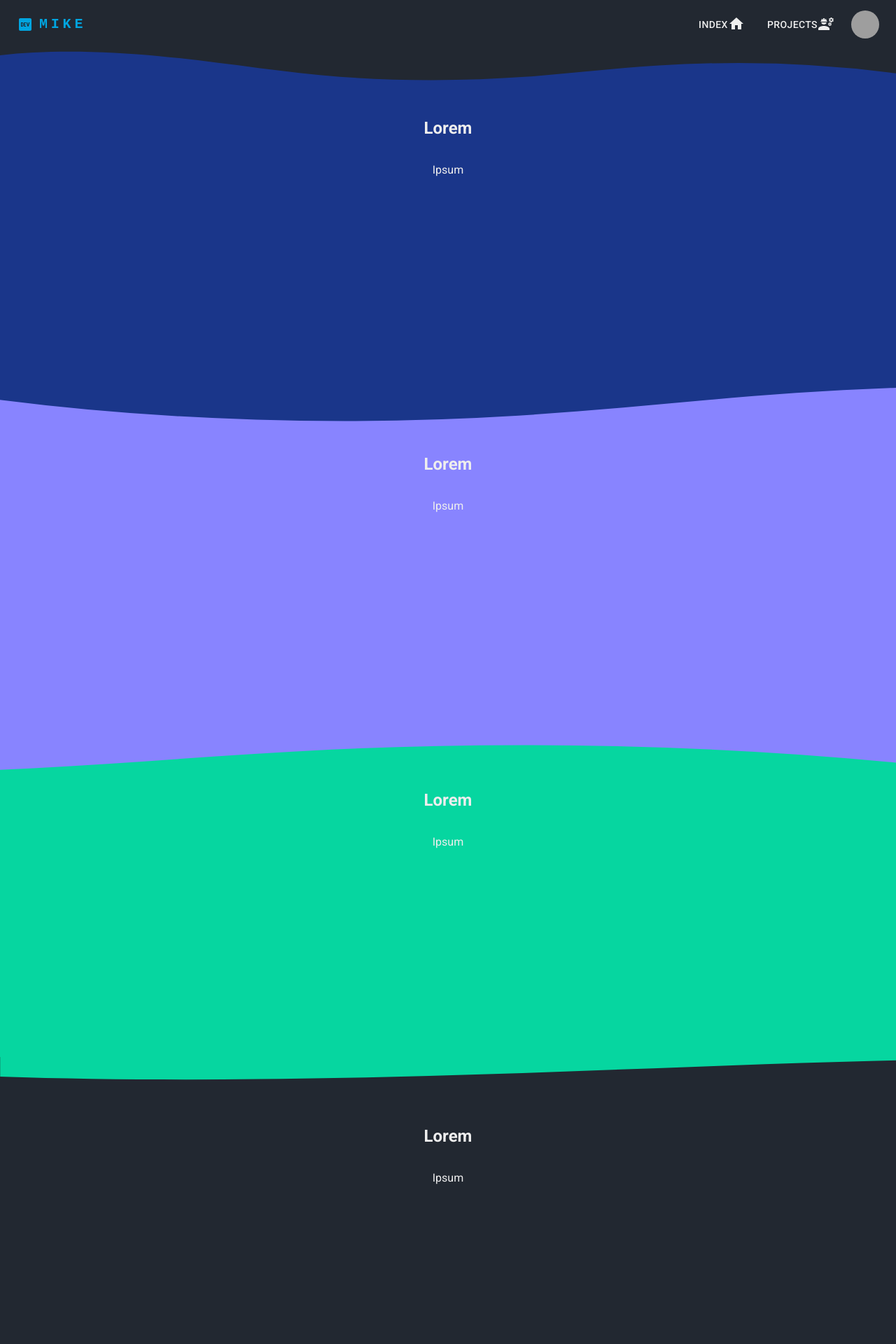
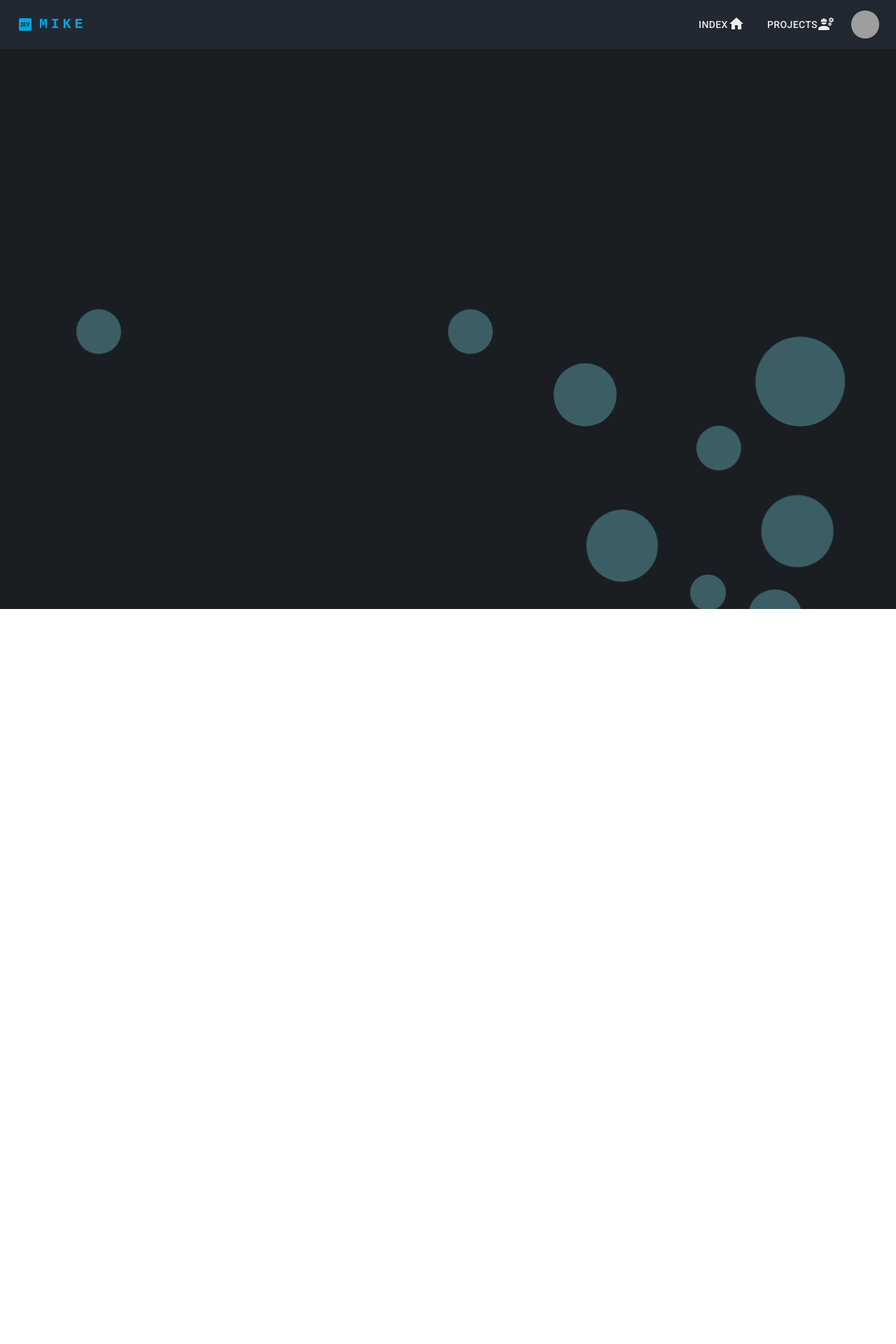
Before and after one commit to MikeNotu/front-portfolio, a React (Create React App) app: page / in a window 1280 px wide. Shown: the top 1920 px of the page at 70% size. After the commit the page ends 870 px from the top, so only its background shows below. Built offline with nearby package versions, Linux system fonts and the light colour scheme; grey boxes are pictures that could not be loaded.

Commit message:
Bubbles Background

```diff
--- a/src/styles/LandingPage.scss
+++ b/src/styles/LandingPage.scss
@@ -1,156 +1,87 @@
-$themeColours: (
-  customBlack: #222831,
-  customWhite: #eeeeee,
-  customBlue: #00a5e0,
-  customRed: #ee4266,
-  customGreen: #0ead69,
-  customPurple: #662c91,
-  customClearGray: #e6e8e6,
-);
-
-section {
-  position: relative;
-  display: flex;
-  flex-direction: column;
-  align-items: center;
-  color: #eeeeee;
-  background-color: #222831;
-  min-height: 20em;
-  padding: 5em 20vw;
+.landing-page {
+  background: #1a1e23;
+  margin: 0;
 }
 
-.sec-1 {
-  background: #1a368a;
+$bubble-count: 50;
+$sway-type: "sway-left-to-right", "sway-right-to-left";
+
+@function random_range($min, $max) {
+  $rand: random();
+  $random_range: $min + floor($rand * (($max - $min) + 1));
+  @return $random_range;
 }
 
-.sec-2 {
-  background: #8884ff;
+@function sample($list) {
+  @return nth($list, random(length($list)));
 }
 
-.sec-3 {
-  background: #06d6a0;
+.bubbles {
+  position: relative;
+  width: 100%;
+  height: 100vh;
+  overflow: hidden;
 }
 
-.sec-4 {
-  background: #222831;
-}
+.bubble {
+  position: absolute;
+  left: var(--bubble-left-offset);
+  bottom: -75%;
+  display: block;
+  width: var(--bubble-radius);
+  height: var(--bubble-radius);
+  border-radius: 50%;
+  animation: float-up var(--bubble-float-duration) var(--bubble-float-delay)
+    ease-in infinite;
 
-.sec-5 {
-  background: #0f0f10;
-}
-
-.bubble::after {
+  &::before {
+    position: absolute;
     content: "";
-  border-top-left-radius: 50% 100%;
-  border-top-right-radius: 50% 100%;
-  position: absolute;
-  bottom: 0%;
-  height: 85%;
-  width: 100%;
-  background-color: #0f0f10;
-  z-index: 1;
-}
-
-.wave-1 {
-  position: absolute;
     top: 0;
     left: 0;
     width: 100%;
-  overflow: hidden;
-  line-height: 0;
-  transform: rotate(180deg);
+    height: 100%;
+    background: hsla(183, 94%, 76%, 0.3);
+    border-radius: inherit;
+    animation: var(--bubble-sway-type) var(--bubble-sway-duration)
+      var(--bubble-sway-delay) ease-in-out alternate infinite;
   }
 
-.wave-1 svg {
-  position: relative;
-  display: block;
-  width: calc(100% + 1.3px);
-  height: 45px;
+  @for $i from 0 through $bubble-count {
+    &:nth-child(#{$i}) {
+      --bubble-left-offset: #{random_range(0vw, 100vw)};
+      --bubble-radius: #{random_range(1vw, 10vw)};
+      --bubble-float-duration: #{random_range(4s, 24s)};
+      --bubble-sway-duration: #{random_range(3s, 12s)};
+      --bubble-float-delay: #{random_range(0s, 8s)};
+      --bubble-sway-delay: #{random_range(0s, 8s)};
+      --bubble-sway-type: #{sample($sway-type)};
+    }
+  }
 }
 
-.wave-1 .shape-fill {
-  fill: #222831;
+@keyframes float-up {
+  to {
+    transform: translateY(-175vh);
+  }
 }
 
-.wave-2 {
-  position: absolute;
-  top: 0;
-  left: 0;
-  width: 100%;
-  overflow: hidden;
-  line-height: 0;
+@keyframes sway-left-to-right {
+  from {
+    transform: translateX(-100%);
   }
 
-.wave-2 svg {
-  position: relative;
-  display: block;
-  width: calc(216% + 1.3px);
-  height: 93px;
+  to {
+    transform: translateX(100%);
+  }
 }
 
-.wave-2 .shape-fill {
-  fill: #1a368a;
+@keyframes sway-right-to-left {
+  from {
+    transform: translateX(100%);
   }
 
-.wave-3 {
-  position: absolute;
-  top: 0;
-  left: 0;
-  width: 100%;
-  overflow: hidden;
-  line-height: 0;
-  transform: rotate(180deg);
+  to {
+    transform: translateX(-100%);
   }
-
-.wave-3 svg {
-  position: relative;
-  display: block;
-  width: calc(235% + 1.3px);
-  height: 77px;
 }
-
-.wave-3 .shape-fill {
-  fill: #8884ff;
-}
-
-.wave-4 {
-  position: absolute;
-  top: 0;
-  left: 0;
-  width: 100%;
-  overflow: hidden;
-  line-height: 0;
-}
-
-.wave-4 svg {
-  position: relative;
-  display: block;
-  width: calc(268% + 1.3px);
-  height: 35px;
-  transform: rotateY(180deg);
-}
-
-.wave-4 .shape-fill {
-  fill: #06d6a0;
-}
-
-.custom-shape-divider-top-1664497641 {
-  position: absolute;
-  top: 0;
-  left: 0;
-  width: 100%;
-  overflow: hidden;
-  line-height: 0;
-}
-
-.custom-shape-divider-top-1664497641 svg {
-  position: relative;
-  display: block;
-  width: calc(163% + 1.3px);
-  height: 90px;
-  transform: rotateY(180deg);
-}
-
-.custom-shape-divider-top-1664497641 .shape-fill {
-  fill: #50e3c2;
-}
--- a/src/views/LandingPage.tsx
+++ b/src/views/LandingPage.tsx
@@ -2,86 +2,59 @@ import "../styles/LandingPage.scss";
 
 const LandingPage = () => {
   return (
-    <div>
-      <section className="sec-1">
-        <div className="wave-1">
-          <svg
-            data-name="Layer 1"
-            xmlns="http://www.w3.org/2000/svg"
-            viewBox="0 0 1200 120"
-            preserveAspectRatio="none"
-          >
-            <path
-              d="M985.66,92.83C906.67,72,823.78,31,743.84,14.19c-82.26-17.34-168.06-16.33-250.45.39-57.84,11.73-114,31.07-172,41.86A600.21,600.21,0,0,1,0,27.35V120H1200V95.8C1132.19,118.92,1055.71,111.31,985.66,92.83Z"
-              className="shape-fill"
-            ></path>
-          </svg>
-        </div>
-
-        <h1>Lorem</h1>
-        <p>Ipsum</p>
-      </section>
-
-      <section className="sec-2">
-        <div className="wave-2">
-          <svg
-            data-name="Layer 1"
-            xmlns="http://www.w3.org/2000/svg"
-            viewBox="0 0 1200 120"
-            preserveAspectRatio="none"
-          >
-            <path
-              d="M321.39,56.44c58-10.79,114.16-30.13,172-41.86,82.39-16.72,168.19-17.73,250.45-.39C823.78,31,906.67,72,985.66,92.83c70.05,18.48,146.53,26.09,214.34,3V0H0V27.35A600.21,600.21,0,0,0,321.39,56.44Z"
-              className="shape-fill"
-            ></path>
-          </svg>
-        </div>
-        <h1>Lorem</h1>
-        <p>Ipsum</p>
-      </section>
-
-      <section className="sec-3">
-        <div className="wave-3">
-          <svg
-            data-name="Layer 1"
-            xmlns="http://www.w3.org/2000/svg"
-            viewBox="0 0 1200 120"
-            preserveAspectRatio="none"
-          >
-            <path
-              d="M985.66,92.83C906.67,72,823.78,31,743.84,14.19c-82.26-17.34-168.06-16.33-250.45.39-57.84,11.73-114,31.07-172,41.86A600.21,600.21,0,0,1,0,27.35V120H1200V95.8C1132.19,118.92,1055.71,111.31,985.66,92.83Z"
-              className="shape-fill"
-            ></path>
-          </svg>
-        </div>
-        <h1>Lorem</h1>
-        <p>Ipsum</p>
-      </section>
-      <section className="sec-4">
-        <div className="wave-4">
-          <svg
-            data-name="Layer 1"
-            xmlns="http://www.w3.org/2000/svg"
-            viewBox="0 0 1200 120"
-            preserveAspectRatio="none"
-          >
-            <path
-              d="M321.39,56.44c58-10.79,114.16-30.13,172-41.86,82.39-16.72,168.19-17.73,250.45-.39C823.78,31,906.67,72,985.66,92.83c70.05,18.48,146.53,26.09,214.34,3V0H0V27.35A600.21,600.21,0,0,0,321.39,56.44Z"
-              className="shape-fill"
-            ></path>
-          </svg>
-        </div>
-        <h1>Lorem</h1>
-        <p>Ipsum</p>
-      </section>
-      <section className="bubble">
-        <h1>Lorem</h1>
-        <p>Ipsum</p>
-      </section>
-      {/* <section className="sec-5">
-        <h1>Lorem</h1>
-        <p>Ipsum</p>
-      </section> */}
+    <div className="landing-page">
+      <div className="bubbles">
+        <div className="bubble"></div>
+        <div className="bubble"></div>
+        <div className="bubble"></div>
+        <div className="bubble"></div>
+        <div className="bubble"></div>
+        <div className="bubble"></div>
+        <div className="bubble"></div>
+        <div className="bubble"></div>
+        <div className="bubble"></div>
+        <div className="bubble"></div>
+        <div className="bubble"></div>
+        <div className="bubble"></div>
+        <div className="bubble"></div>
+        <div className="bubble"></div>
+        <div className="bubble"></div>
+        <div className="bubble"></div>
+        <div className="bubble"></div>
+        <div className="bubble"></div>
+        <div className="bubble"></div>
+        <div className="bubble"></div>
+        <div className="bubble"></div>
+        <div className="bubble"></div>
+        <div className="bubble"></div>
+        <div className="bubble"></div>
+        <div className="bubble"></div>
+        <div className="bubble"></div>
+        <div className="bubble"></div>
+        <div className="bubble"></div>
+        <div className="bubble"></div>
+        <div className="bubble"></div>
+        <div className="bubble"></div>
+        <div className="bubble"></div>
+        <div className="bubble"></div>
+        <div className="bubble"></div>
+        <div className="bubble"></div>
+        <div className="bubble"></div>
+        <div className="bubble"></div>
+        <div className="bubble"></div>
+        <div className="bubble"></div>
+        <div className="bubble"></div>
+        <div className="bubble"></div>
+        <div className="bubble"></div>
+        <div className="bubble"></div>
+        <div className="bubble"></div>
+        <div className="bubble"></div>
+        <div className="bubble"></div>
+        <div className="bubble"></div>
+        <div className="bubble"></div>
+        <div className="bubble"></div>
+        <div className="bubble"></div>
+      </div>
     </div>
   );
 };
```
Also changed, not shown: src/styles/polygon-scatter-haikei.svg (added). Lines whose indentation alone changed are shown as unchanged.
